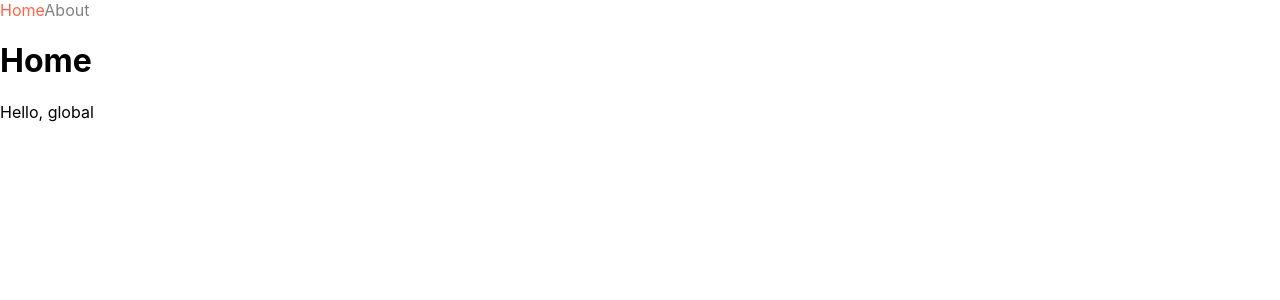
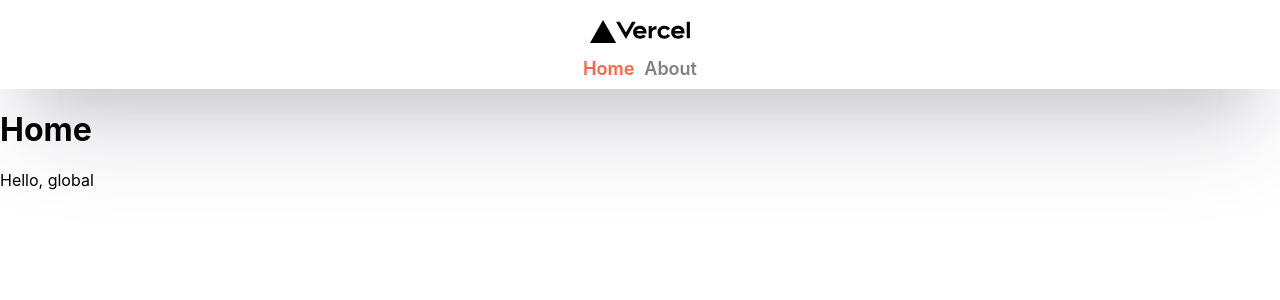
Before and after one commit to hongii/NextJS-intro, a Next.js app: page / in a window 1280 px wide. Shown: the top 300 px of the page. Built offline with nearby package versions, Linux system fonts and the light colour scheme.

Commit message:
[change]NavBar CSS변경

```diff
--- a/components/NavBar.js
+++ b/components/NavBar.js
@@ -6,14 +6,18 @@
 	const router = useRouter();
 
 	return (
-		<nav >
-			<Link href="/">
-				<a className={`${styles.link} ${router.pathname === "/" ? styles.active : ""}`}>Home</a>
-			</Link>
+		<nav className={styles.nav}>
+			{/* public 폴더에 있는 파일은 "/파일명" 으로 바로 사용 가능하다. (../public/vercel.svg 와 같이 경로명x)*/}
+			<img className={ styles.image} src="/vercel.svg" alt="image"/>
+			<div className={styles.linkContainer}>
+				<Link href="/">
+					<a className={`${router.pathname === "/" ? styles.active : ""}`}>Home</a>
+				</Link>
 
-			<Link href="/about">
-				<a className={`${styles.link} ${router.pathname === "/about" ? styles.active : ""}`}>About</a>
-			</Link>
+				<Link href="/about">
+					<a className={`${router.pathname === "/about" ? styles.active : ""}`}>About</a>
+				</Link>
+			</div>
 		</nav>
 	)
 }
--- a/components/NavBar.module.css
+++ b/components/NavBar.module.css
@@ -1,7 +1,26 @@
-.link{
-	text-decoration: none;
+
+.nav {
+	display: flex;
+	gap: 10px;
+	flex-direction: column;
+	align-items: center;
+	padding-top: 20px;
+	padding-bottom: 10px;
+	box-shadow: rgba(50, 50, 93, 0.25) 0px 50px 100px -20px,
+		rgba(0, 0, 0, 0.3) 0px 30px 60px -30px;
 }
-
-.active{
+.image {
+	max-width: 100px;
+	margin-bottom: 5px;
+}
+.nav a {
+	font-weight: 600;
+	font-size: 18px;
+}
+.active {
 	color: tomato;
 }
+.linkContainer {
+	display: flex;
+	gap: 10px;
+}
```
